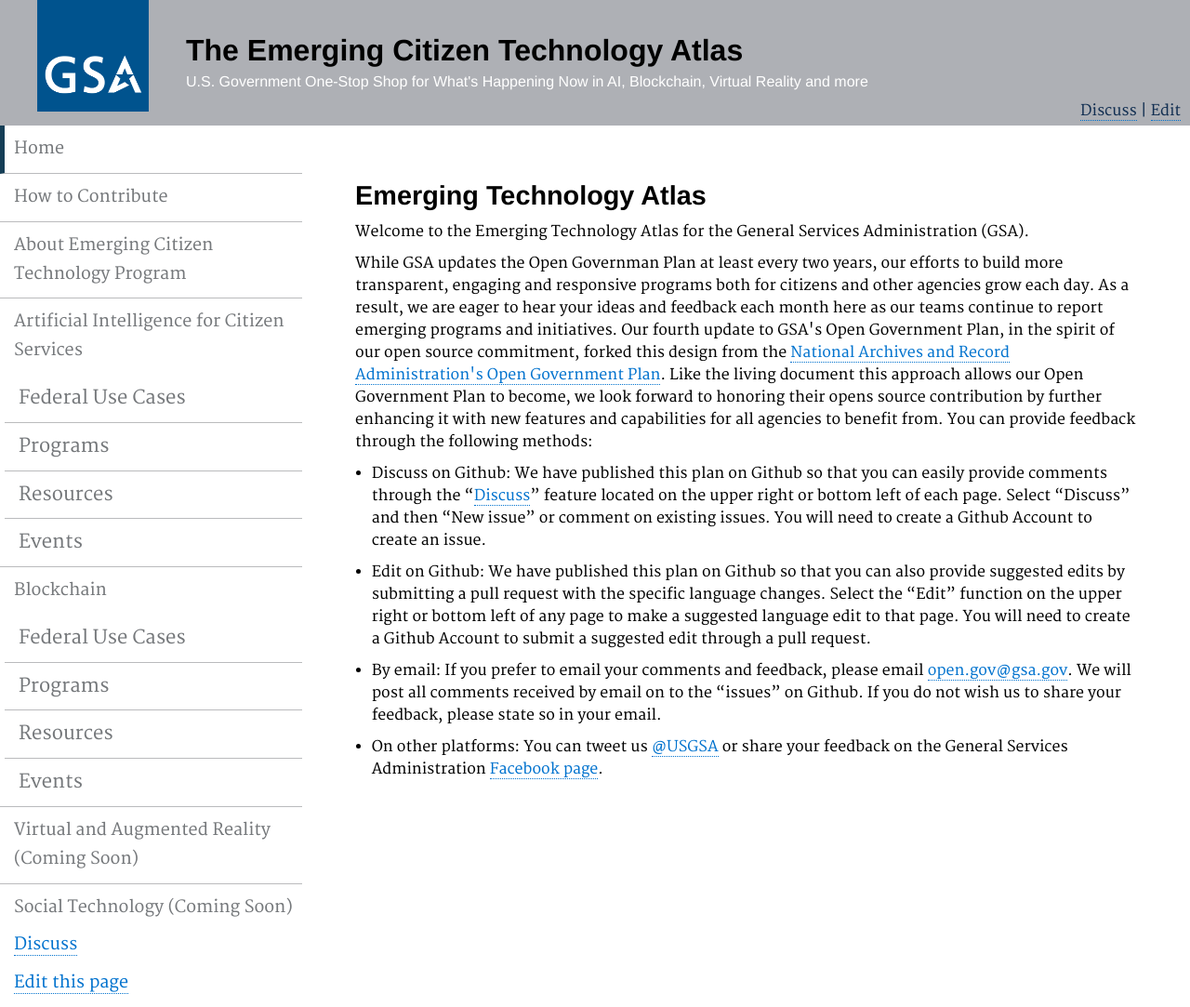
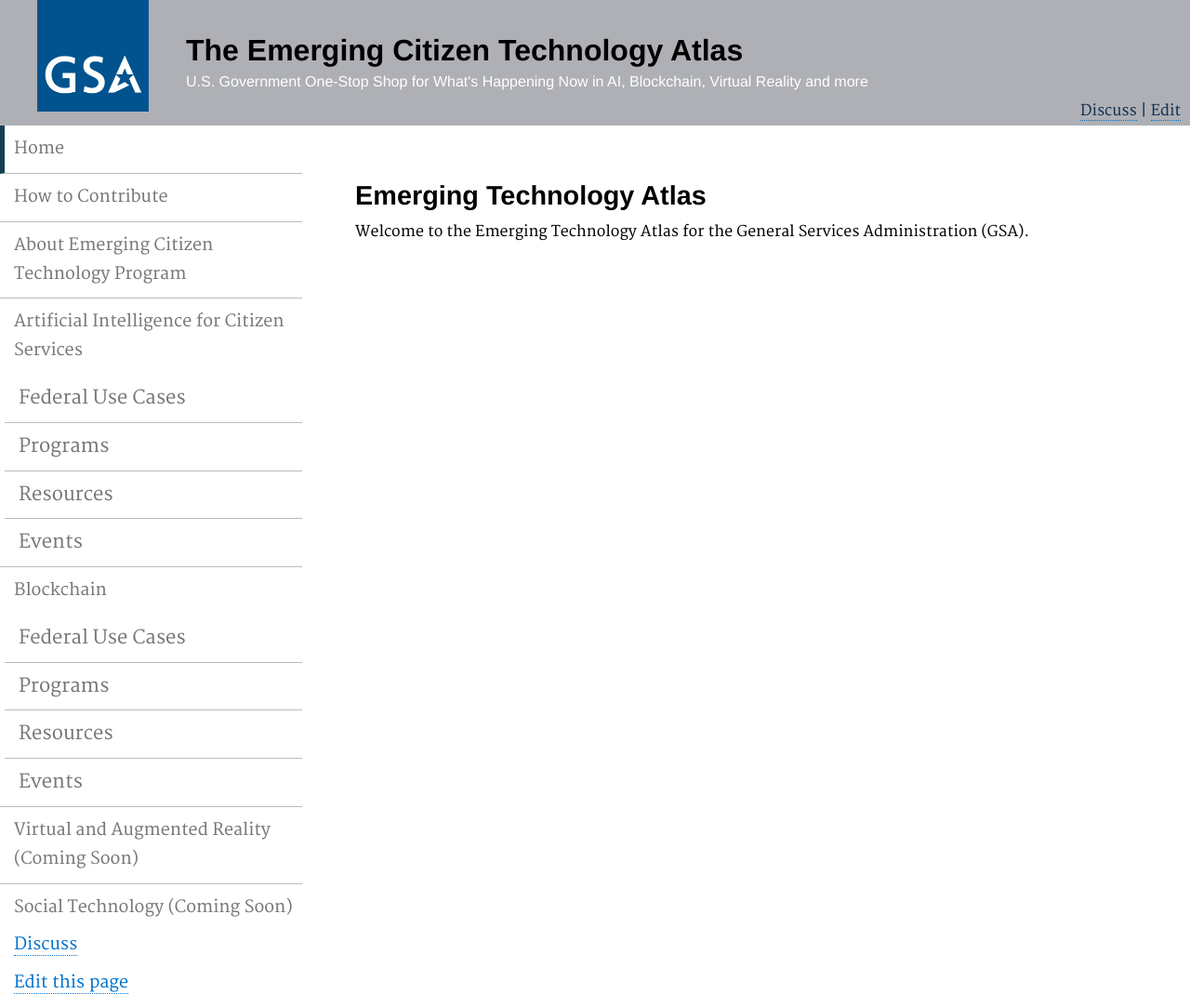
Before and after one commit to GSA/emerging-technology-atlas, a Jekyll site: the page built from pages/index.md, in a window 1280 px wide. Shown: the whole page at 93% size. Built offline with Jekyll 4.4.1, drawn with Linux system fonts in a browser that asks for light colours.

Commit message:
Update index.md

```diff
--- a/pages/index.md
+++ b/pages/index.md
@@ -9,21 +9,3 @@ description: ""
 <h2>Emerging Technology Atlas</h2>
 
 <p dir="ltr">Welcome to the Emerging Technology Atlas for the General Services Administration (GSA).
-
-<p dir="ltr">While GSA updates the Open Governman Plan at least every two years, our efforts to build more transparent, engaging and responsive programs both for citizens and other agencies grow each day. As a result, we are eager to hear your ideas and feedback each month here as our teams continue to report emerging programs and initiatives. Our fourth update to GSA's Open Government Plan, in the spirit of our open source commitment, forked this design from the <a href="https://github.com/usnationalarchives/opengovplan" target="_blank">National Archives and Record Administration's Open Government Plan</a>. Like the living document this approach allows our Open Government Plan to become, we look forward to honoring their opens source contribution by further enhancing it with new features and capabilities for all agencies to benefit from. You can provide feedback through the following methods:</p>
-
-<ul>
-  <li dir="ltr">
-  <p dir="ltr">Discuss on Github: We have published this plan on Github so that you can easily provide comments through the “<a href="https://github.com/usnationalarchives/opengovplan/issues/" target="_blank">Discuss</a>” feature located on the upper right or bottom left of each page. Select “Discuss” and then “New issue” or comment on existing issues. You will need to create a Github Account to create an issue.</p>
-  </li>
-  <li dir="ltr">
-  <p dir="ltr">Edit on Github: We have published this plan on Github so that you can also provide suggested edits by submitting a pull request with the specific language changes. Select the “Edit” function on the upper right or bottom left of any page to make a suggested language edit to that page. You will need to create a Github Account to submit a suggested edit through a pull request. </p>
-  </li>
-  <li dir="ltr">
-  <p dir="ltr">By email: If you prefer to email your comments and feedback, please email <a href="mailto:open.gov@gsa.gov" target="_blank">open.gov@gsa.gov</a>. We will post all comments received by email on to the “issues” on Github. If you do not wish us to share your feedback, please state so in your email.
-  </p>
-  </li>
-  <li dir="ltr">
-  <p dir="ltr">On other platforms: You can tweet us <a href="https://twitter.com/USGSA" target="_blank">@USGSA</a> or share your feedback on the General Services Administration <a href="https://www.facebook.com/GSA/" target="_blank">Facebook page</a>.</p>
-  </li>
-</ul>
```
